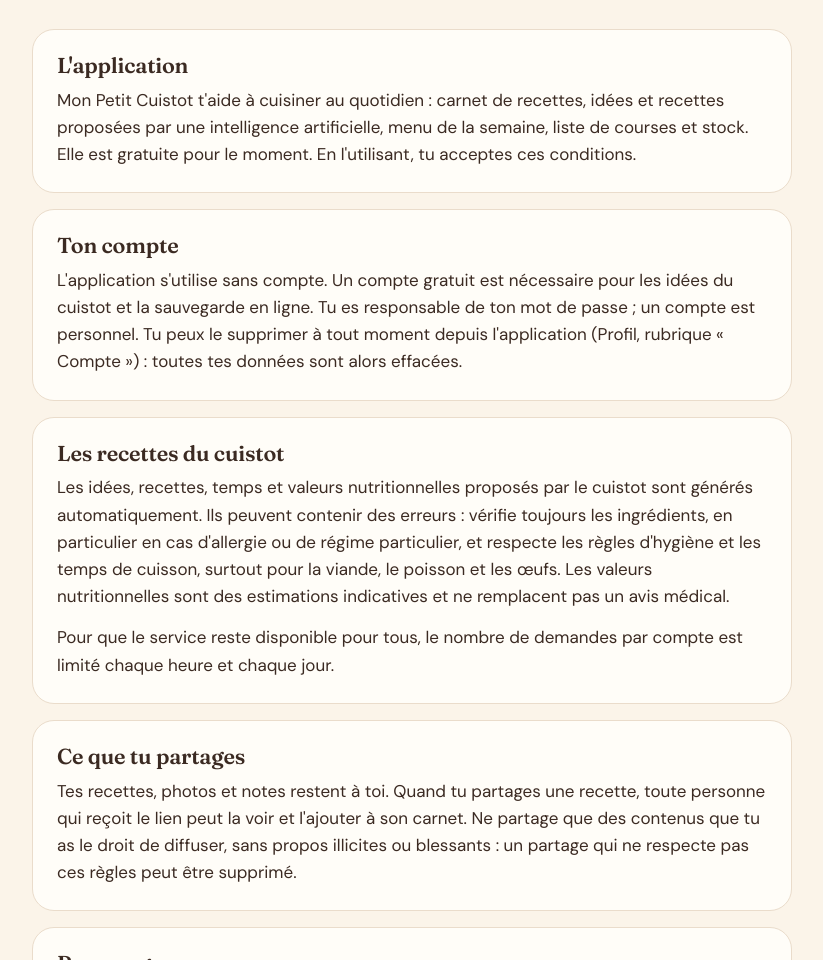
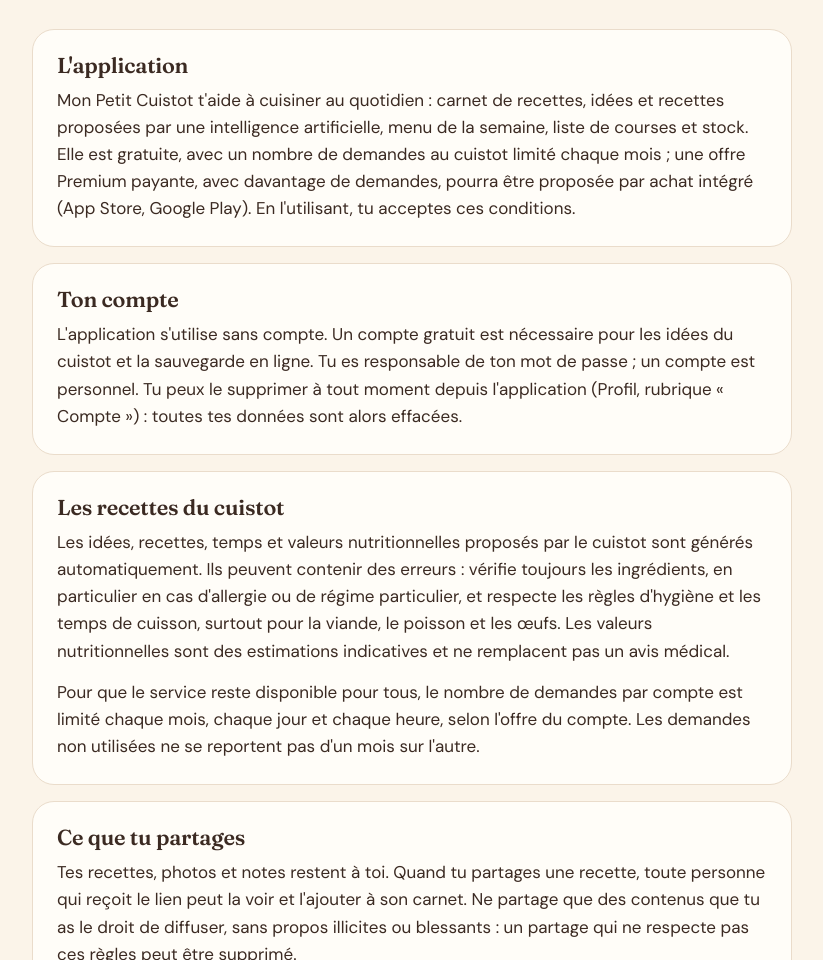
Before and after one commit to LudovicRocher01/monpetitcuistot, a plain HTML site: page conditions.html in a window 1280 px wide. Shown: the part 496-1456 px from the top of the page, without its empty margins (228-1051 px from the left). Drawn offline with Linux system fonts and the light colour scheme.

Commit message:
FAQ et conditions : quota mensuel du cuistot, offre Premium à venir
Co-Authored-By: Claude Opus 5.5 <noreply@anthropic.com>

```diff
--- a/conditions.html
+++ b/conditions.html
@@ -28,7 +28,7 @@
 
     <section class="carte">
       <h2>L'application</h2>
-      <p>Mon Petit Cuistot t'aide à cuisiner au quotidien : carnet de recettes, idées et recettes proposées par une intelligence artificielle, menu de la semaine, liste de courses et stock. Elle est gratuite pour le moment. En l'utilisant, tu acceptes ces conditions.</p>
+      <p>Mon Petit Cuistot t'aide à cuisiner au quotidien : carnet de recettes, idées et recettes proposées par une intelligence artificielle, menu de la semaine, liste de courses et stock. Elle est gratuite, avec un nombre de demandes au cuistot limité chaque mois ; une offre Premium payante, avec davantage de demandes, pourra être proposée par achat intégré (App Store, Google Play). En l'utilisant, tu acceptes ces conditions.</p>
     </section>
 
     <section class="carte">
@@ -39,7 +39,7 @@
     <section class="carte">
       <h2>Les recettes du cuistot</h2>
       <p>Les idées, recettes, temps et valeurs nutritionnelles proposés par le cuistot sont générés automatiquement. Ils peuvent contenir des erreurs : vérifie toujours les ingrédients, en particulier en cas d'allergie ou de régime particulier, et respecte les règles d'hygiène et les temps de cuisson, surtout pour la viande, le poisson et les œufs. Les valeurs nutritionnelles sont des estimations indicatives et ne remplacent pas un avis médical.</p>
-      <p>Pour que le service reste disponible pour tous, le nombre de demandes par compte est limité chaque heure et chaque jour.</p>
+      <p>Pour que le service reste disponible pour tous, le nombre de demandes par compte est limité chaque mois, chaque jour et chaque heure, selon l'offre du compte. Les demandes non utilisées ne se reportent pas d'un mois sur l'autre.</p>
     </section>
 
     <section class="carte">
```
Also changed, not shown: index.html (+1 -1 lines).
